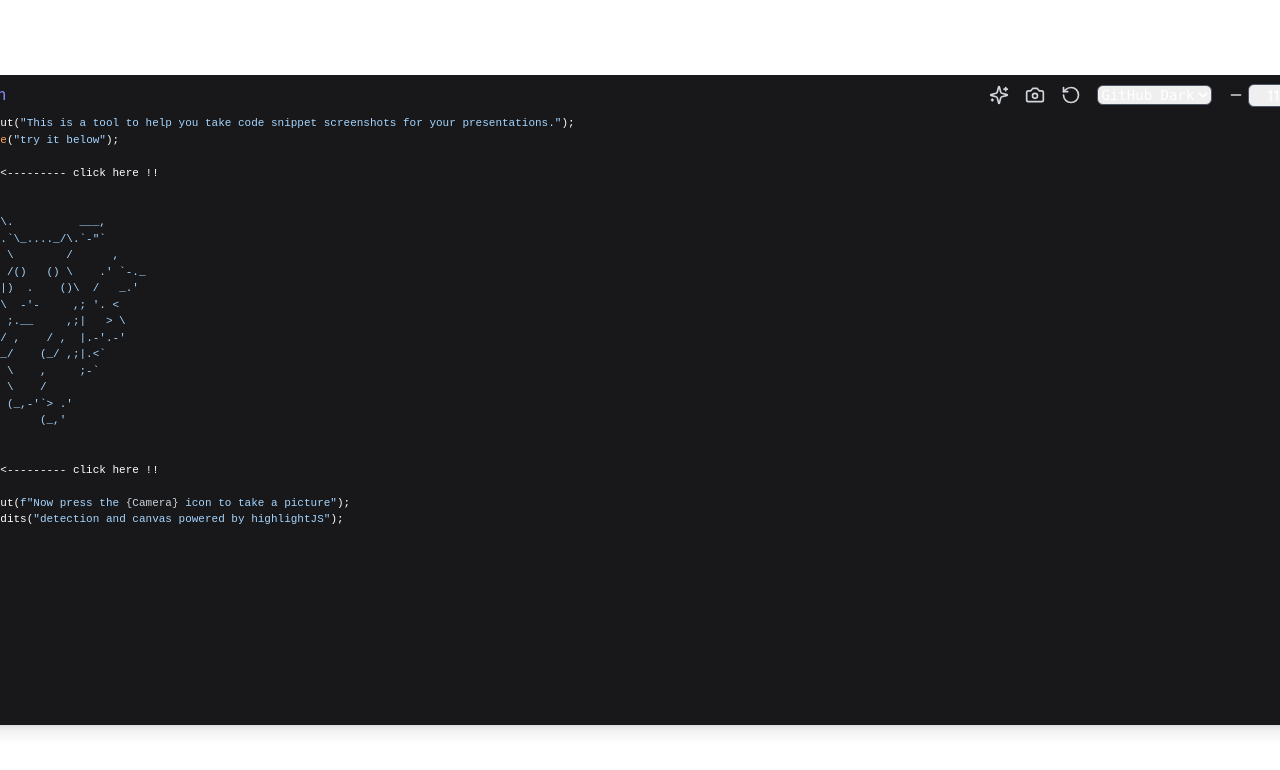
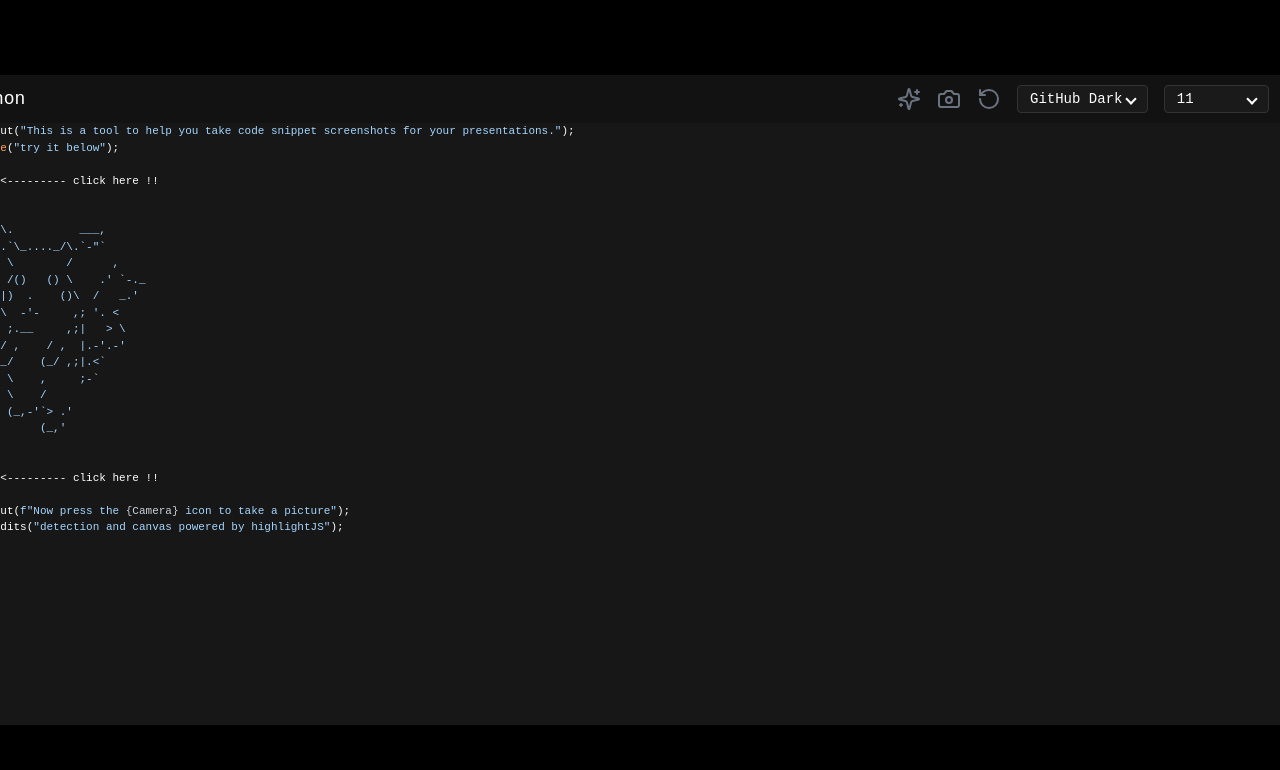
Before and after one commit to danielxies/pretty, a Next.js app: page / in a window 1280 px wide. Shown: the top 770 px of the page. Built offline with nearby package versions, Linux system fonts and the light colour scheme.

Commit message:
new dropdowns but still has issues

```diff
--- a/app/page.tsx
+++ b/app/page.tsx
@@ -7,7 +7,7 @@ export default function Home() {
   const [prompt, setPrompt] = useState("");
 
   return (
-    <div className="flex items-center justify-center min-h-screen p-8 font-[family-name:var(--font-geist-sans)]">
+    <div className="flex items-center justify-center min-h-screen p-8 bg-black font-[family-name:var(--font-geist-sans)]">
       <main className="w-full max-w-4xl">
         <SimpleTextArea
           prompt={prompt}
--- a/components/SimpleTextArea.tsx
+++ b/components/SimpleTextArea.tsx
@@ -164,8 +164,7 @@ const SimpleTextArea: React.FC<SimpleTextAreaProps> = ({
     };
 
     // Handle theme change for code editor
-    const handleThemeChange = (e: React.ChangeEvent<HTMLSelectElement>) => {
-        const newTheme = e.target.value;
+    const handleThemeChange = (newTheme: string) => {
         setCurrentTheme(newTheme);
     };
 
@@ -210,11 +209,8 @@ const SimpleTextArea: React.FC<SimpleTextAreaProps> = ({
         }
     };
 
-    const handleFontSizeSelect = (e: React.ChangeEvent<HTMLSelectElement>) => {
-        const value = parseInt(e.target.value, 10);
-        if (!isNaN(value)) {
-            setFontSize(value);
-        }
+    const handleFontSizeSelect = (value: number) => {
+        setFontSize(value);
     };
 
     // Handle window resize
@@ -434,7 +430,7 @@ const SimpleTextArea: React.FC<SimpleTextAreaProps> = ({
 
                 {/* Editor Container */}
                 <div
-                    className={`w-full border-none resize-none overflow-y-auto overflow-x-hidden focus:outline-none focus:ring-0 rounded-b-lg relative flex flex-row bg-[#18181b] dark:bg-neutral-900 text-white`}
+                    className={`w-full border-none resize-none overflow-y-auto overflow-x-hidden focus:outline-none focus:ring-0 rounded-b-lg relative flex flex-row bg-neutral-900 text-white`}
                     style={{
                         fontFamily: "monospace",
                         height: `calc(${dimensions.height}px - 40px)`,
--- /dev/null
+++ b/components/SimpleTextArea/CustomDropdown.tsx
@@ -0,0 +1,99 @@
+// ./SimpleTextArea/CustomDropdown.tsx
+
+import React, { useState, useRef, useEffect } from "react";
+import "../../styles/SimpleTextArea.css";
+
+interface CustomDropdownProps {
+    options: { value: string; label: string }[];
+    selectedValue: string;
+    onChange: (value: string) => void;
+    placeholder?: string;
+}
+
+const CustomDropdown: React.FC<CustomDropdownProps> = ({
+    options,
+    selectedValue,
+    onChange,
+    placeholder = "Select an option",
+}) => {
+    const [isOpen, setIsOpen] = useState(false);
+    const dropdownRef = useRef<HTMLDivElement>(null);
+    const [dropdownWidth, setDropdownWidth] = useState<number>(0);
+
+    const toggleDropdown = () => setIsOpen(!isOpen);
+
+    const handleOptionClick = (value: string) => {
+        onChange(value);
+        setIsOpen(false);
+    };
+
+    const handleClickOutside = (event: MouseEvent) => {
+        if (
+            dropdownRef.current &&
+            !dropdownRef.current.contains(event.target as Node)
+        ) {
+            setIsOpen(false);
+        }
+    };
+
+    useEffect(() => {
+        document.addEventListener("mousedown", handleClickOutside);
+        return () => {
+            document.removeEventListener("mousedown", handleClickOutside);
+        };
+    }, []);
+
+    useEffect(() => {
+        const longestOption = options.reduce((longest, option) =>
+            option.label.length > longest.length ? option.label : longest
+        , placeholder);
+
+        const tempSpan = document.createElement('span');
+        tempSpan.style.visibility = 'hidden';
+        tempSpan.style.position = 'absolute';
+        tempSpan.style.whiteSpace = 'nowrap';
+        tempSpan.style.font = window.getComputedStyle(dropdownRef.current as Element).font;
+        tempSpan.textContent = longestOption;
+
+        document.body.appendChild(tempSpan);
+        const width = tempSpan.getBoundingClientRect().width;
+        document.body.removeChild(tempSpan);
+
+        setDropdownWidth(width + 30); // Add some padding
+    }, [options, placeholder]);
+
+    const selectedLabel =
+        options.find((option) => option.value === selectedValue)?.label ||
+        placeholder;
+
+    return (
+        <div className="custom-dropdown" ref={dropdownRef} style={{ height: 'calc(100% - 10px)', width: `${dropdownWidth}px` }}>
+            <div
+                className="dropdown-header"
+                onClick={toggleDropdown}
+                style={{ height: 'calc(100% - 4px)', lineHeight: 'calc(100% - 4px)' }}
+            >
+                <span className="dropdown-selected">{selectedLabel}</span>
+                <span className={`dropdown-arrow ${isOpen ? "open" : ""}`}></span>
+            </div>
+            {isOpen && (
+                <div className="dropdown-options" style={{ width: `${dropdownWidth}px` }}>
+                    {options.map((option) => (
+                        <div
+                            key={option.value}
+                            className={`dropdown-option ${
+                                option.value === selectedValue ? "selected" : ""
+                            }`}
+                            onClick={() => handleOptionClick(option.value)}
+                            style={{ height: 'calc(100% - 4px)', lineHeight: 'calc(100% - 4px)' }}
+                        >
+                            {option.label}
+                        </div>
+                    ))}
+                </div>
+            )}
+        </div>
+    );
+};
+
+export default CustomDropdown;
--- a/components/SimpleTextArea/Header.tsx
+++ b/components/SimpleTextArea/Header.tsx
@@ -1,21 +1,20 @@
-// ./SimpleTextArea/Header.tsx
-
 import React from "react";
-import { Camera, RotateCcw, Plus, Minus, Sparkles } from "lucide-react";
+import { Camera, RotateCcw, Sparkles } from "lucide-react";
+import CustomDropdown from "./CustomDropdown";
 
 interface HeaderProps {
     detectedLanguage: string;
     currentTheme: string;
     availableThemes: { name: string; displayName: string }[];
-    onThemeChange: (e: React.ChangeEvent<HTMLSelectElement>) => void;
+    onThemeChange: (value: string) => void;
     fontSize: number;
     fontSizeOptions: number[];
     onIncreaseFont: () => void;
     onDecreaseFont: () => void;
-    onFontSizeSelect: (e: React.ChangeEvent<HTMLSelectElement>) => void;
+    onFontSizeSelect: (value: number) => void;
     onScreenshot: () => void;
     onClear: () => void;
-    onEditScreenshot: () => void; // New prop for Sparkles button
+    onEditScreenshot: () => void;
 }
 
 const Header: React.FC<HeaderProps> = ({
@@ -33,9 +32,9 @@ const Header: React.FC<HeaderProps> = ({
     onEditScreenshot,
 }) => {
     return (
-        <div className="bg-[#18181b] dark:bg-neutral-900 p-2 rounded-t-lg flex flex-wrap justify-between items-center text-white">
+        <div className="header-container flex justify-between items-center px-4 py-2 bg-[#171717] rounded-t-lg">
             {/* Detected Language Display */}
-            <span className="text-indigo-400 font-mono mb-2 sm:mb-0">
+            <span className="language-display font-medium text-lg">
                 {detectedLanguage !== "plaintext"
                     ? detectedLanguage
                           .replace(/-/g, " ")
@@ -43,65 +42,59 @@ const Header: React.FC<HeaderProps> = ({
                     : "No Language Detected"}
             </span>
 
-            {/* Right Side Controls */}
-            <div className="flex items-center space-x-4 flex-wrap">
+            {/* Control Buttons */}
+            <div className="controls flex items-center space-x-4">
                 {/* Sparkles Icon */}
-                <Sparkles
-                    className="w-5 h-5 text-gray-300 cursor-pointer hover:text-gray-500"
-                    onClick={onEditScreenshot}
-                    aria-label="Edit Screenshot"
+                <button onClick={onEditScreenshot} aria-label="Edit Screenshot">
+                    <Sparkles className="icon text-gray-500 hover:text-gray-800" />
+                </button>
+
+                {/* Camera Icon */}
+                <button onClick={onScreenshot} aria-label="Download Screenshot">
+                    <Camera className="icon text-gray-500 hover:text-gray-800" />
+                </button>
+
+                {/* Clear Editor Icon */}
+                <button onClick={onClear} aria-label="Clear Code Editor">
+                    <RotateCcw className="icon text-gray-500 hover:text-gray-800" />
+                </button>
+
+                {/* Theme Dropdown */}
+                <CustomDropdown
+                    options={availableThemes.map((theme) => ({
+                        value: theme.name,
+                        label: theme.displayName,
+                    }))}
+                    selectedValue={currentTheme}
+                    onChange={onThemeChange}
+                    placeholder="Select Theme"
                 />
-                {/* Camera Icon */}
-                <Camera
-                    className="w-5 h-5 text-gray-300 cursor-pointer hover:text-gray-500"
-                    onClick={onScreenshot}
-                    aria-label="Download Screenshot"
-                />
-                {/* Rotate-Ccw Icon */}
-                <RotateCcw
-                    className="w-5 h-5 text-gray-300 cursor-pointer hover:text-gray-500"
-                    onClick={onClear}
-                    aria-label="Clear Code Editor"
-                />
-                {/* Theme Dropdown */}
-                <select
-                    value={currentTheme}
-                    onChange={onThemeChange}
-                    className="border border-gray-600 rounded-md focus:outline-none focus:ring-2 focus:ring-indigo-500 dark:bg-neutral-800 dark:border-neutral-700 dark:text-white font-mono text-sm mb-2 sm:mb-0"
-                    aria-label="Select theme"
-                >
-                    {availableThemes.map((theme) => (
-                        <option key={theme.name} value={theme.name}>
-                            {theme.displayName}
-                        </option>
-                    ))}
-                </select>
 
                 {/* Font Size Controls */}
-                <div className="flex items-center space-x-1">
-                    <Minus
-                        className="w-4 h-4 text-gray-300 cursor-pointer hover:text-gray-500"
+                <div className="font-size-controls flex items-center space-x-2">
+                    <CustomDropdown
+                        options={fontSizeOptions.map((size) => ({
+                            value: size.toString(),
+                            label: size.toString(),
+                        }))}
+                        selectedValue={fontSize.toString()}
+                        onChange={(value) => onFontSizeSelect(parseInt(value, 10))}
+                        placeholder="Font Size"
+                    />
+                    <button
                         onClick={onDecreaseFont}
-                        aria-label="Decrease font size"
-                    />
-                    {/* Font Size Dropdown */}
-                    <select
-                        value={fontSize}
-                        onChange={onFontSizeSelect}
-                        className="w-16 text-center border border-gray-600 rounded-md focus:outline-none focus:ring-2 focus:ring-indigo-500 dark:bg-neutral-800 dark:border-neutral-700 dark:text-white font-sm"
-                        aria-label="Select font size"
+                        className="text-xl"
+                        aria-label="Decrease Font Size"
                     >
-                        {fontSizeOptions.map((size) => (
-                            <option key={size} value={size}>
-                                {size}
-                            </option>
-                        ))}
-                    </select>
-                    <Plus
-                        className="w-4 h-4 text-gray-300 cursor-pointer hover:text-gray-500"
+                        -
+                    </button>
+                    <button
                         onClick={onIncreaseFont}
-                        aria-label="Increase font size"
-                    />
+                        className="text-xl"
+                        aria-label="Increase Font Size"
+                    >
+                        +
+                    </button>
                 </div>
             </div>
         </div>
--- a/styles/SimpleTextArea.css
+++ b/styles/SimpleTextArea.css
@@ -102,3 +102,268 @@ html, body {
   max-height: 100vh;
   overflow: auto;
 }
+
+
+/* styles/SimpleTextArea.css */
+
+/* Remove boldness from syntax highlighting */
+.hljs-keyword,
+.hljs-selector-tag,
+.hljs-literal,
+.hljs-symbol,
+.hljs-title,
+.hljs-section,
+.hljs-name,
+.hljs-attribute,
+.hljs-variable,
+.hljs-template-variable,
+.hljs-tag,
+.hljs-link,
+.hljs-selector-class,
+.hljs-selector-id,
+.hljs-selector-attr,
+.hljs-selector-pseudo,
+.hljs-number,
+.hljs-built_in,
+.hljs-builtin-name,
+.hljs-bullet,
+.hljs-code,
+.hljs-comment,
+.hljs-doctag,
+.hljs-formula,
+.hljs-meta,
+.hljs-regexp,
+.hljs-string,
+.hljs-subst,
+.hljs-type,
+.hljs-selector-attr,
+.hljs-selector-pseudo,
+.hljs-addition,
+.hljs-deletion {
+  font-weight: normal !important;
+}
+
+/* Apply custom font to the code editor */
+.custom-editor {
+  font-family: 'GggSans', monospace;
+}
+
+/* Remove scrollbar from the Editor's internal textarea */
+.custom-editor textarea {
+  scrollbar-width: none; /* Firefox */
+  -ms-overflow-style: none;  /* IE 10+ */
+}
+
+.custom-editor textarea::-webkit-scrollbar {
+  display: none; /* Chrome, Safari, Opera */
+}
+
+/* Remove border and outline from the internal textarea */
+.custom-editor textarea {
+  border: none;
+  outline: none;
+  resize: none; /* Prevent manual resizing */
+}
+
+.select {
+  border: none;
+  outline: none;
+}
+
+/* Ensure the pre tag wraps content */
+.editor-container pre {
+  white-space: pre-wrap;
+  word-wrap: break-word;
+}
+
+/* Hide spinners for number inputs */
+
+/* Chrome, Safari, Edge, Opera */
+input[type=number]::-webkit-inner-spin-button,
+input[type=number]::-webkit-outer-spin-button {
+  -webkit-appearance: none;
+  margin: 0;
+}
+
+/* Firefox */
+input[type=number] {
+  -moz-appearance: textfield;
+}
+
+/* Optional: Remove arrows in IE */
+input[type=number]::-ms-clear,
+input[type=number]::-ms-reveal {
+  display: none;
+}
+
+/* Prevent scrolling on the entire page */
+html, body {
+  overflow: hidden;
+  height: 100%;
+  width: 100%;
+  position: fixed;
+}
+
+/* Ensure the content doesn't overflow */
+.editor-container {
+  max-height: 100vh;
+  overflow: auto;
+}
+
+/* Custom Dropdown Styles */
+.custom-dropdown {
+  position: relative;
+  width: 200px; /* Adjust as needed */
+  font-family: 'GggSans', monospace; /* Monospace font */
+  font-size: 14px;
+  cursor: pointer;
+}
+
+.dropdown-header {
+  background-color: #1a1a1a; /* Dark background */
+  color: #ffffff; /* White text */
+  padding: 8px 12px;
+  border: 1px solid #333333; /* Dark border */
+  border-radius: 4px;
+  display: flex;
+  justify-content: space-between;
+  align-items: center;
+}
+
+.dropdown-selected {
+  flex-grow: 1;
+}
+
+.dropdown-arrow {
+  border: solid white;
+  border-width: 0 2px 2px 0;
+  padding: 3px;
+  transform: rotate(45deg);
+  transition: transform 0.2s ease;
+}
+
+.dropdown-arrow.open {
+  transform: rotate(-135deg);
+}
+
+.dropdown-options {
+  position: absolute;
+  top: 100%;
+  left: 0;
+  right: 0;
+  background-color: #1a1a1a; /* Dark background */
+  border: 1px solid #333333;
+  border-top: none;
+  max-height: 200px;
+  overflow-y: auto;
+  z-index: 10;
+  border-radius: 0 0 4px 4px;
+}
+
+.dropdown-option {
+  padding: 8px 12px;
+  color: #ffffff; /* White text */
+  background-color: #1a1a1a;
+  transition: background-color 0.2s ease;
+}
+
+.dropdown-option:hover {
+  background-color: #333333;
+}
+
+.dropdown-option.selected {
+  background-color: #444444;
+}
+
+/* Header Styles */
+.header-container {
+  display: flex;
+  align-items: center;
+  justify-content: space-between;
+  padding: 10px 20px;
+  background-color: #121212; /* Dark header background */
+  color: #ffffff;
+  font-family: 'GggSans', monospace;
+}
+
+.header-item {
+  display: flex;
+  align-items: center;
+  gap: 10px;
+}
+
+.header-label {
+  font-weight: bold;
+}
+
+.font-size-controls {
+  display: flex;
+  align-items: center;
+  gap: 5px;
+}
+
+.font-button {
+  background-color: #1a1a1a;
+  color: #ffffff;
+  border: 1px solid #333333;
+  padding: 4px 8px;
+  border-radius: 4px;
+  cursor: pointer;
+  font-family: 'GggSans', monospace;
+}
+
+.font-button:hover {
+  background-color: #333333;
+}
+
+.action-button {
+  background-color: #1a1a1a;
+  color: #ffffff;
+  border: 1px solid #333333;
+  padding: 6px 12px;
+  border-radius: 4px;
+  cursor: pointer;
+  font-family: 'GggSans', monospace;
+  margin-left: 10px;
+}
+
+.action-button:hover {
+  background-color: #333333;
+}
+
+/* Custom Dropdown Overrides */
+.custom-dropdown select {
+  display: none;
+}
+
+/* Ensure pre tags have transparent background */
+.hljs {
+  background: transparent !important; /* Makes background inherit from parent */
+}
+
+/* Additional Styles as Needed */
+
+/* Remove default focus outline and add a custom one */
+.custom-dropdown:focus-within .dropdown-header {
+  border-color: #555555; /* Change border color on focus */
+  box-shadow: 0 0 0 2px rgba(255, 255, 255, 0.2); /* Subtle shadow */
+}
+
+/* Code Editor Styles */
+.editor-wrapper {
+  position: relative;
+  width: 100%;
+}
+
+.editor-wrapper pre {
+  margin: 0;
+  padding: 10px;
+  background: transparent;
+  color: inherit;
+  font-family: 'GggSans', monospace;
+}
+
+/* Highlight Overlay Styles */
+.absolute.bg-blue-500 {
+  background-color: rgba(59, 130, 246, 0.25); /* Blue with opacity */
+}
```
